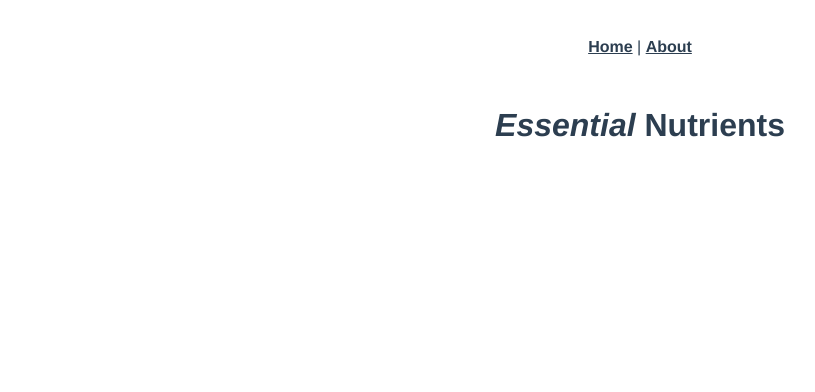
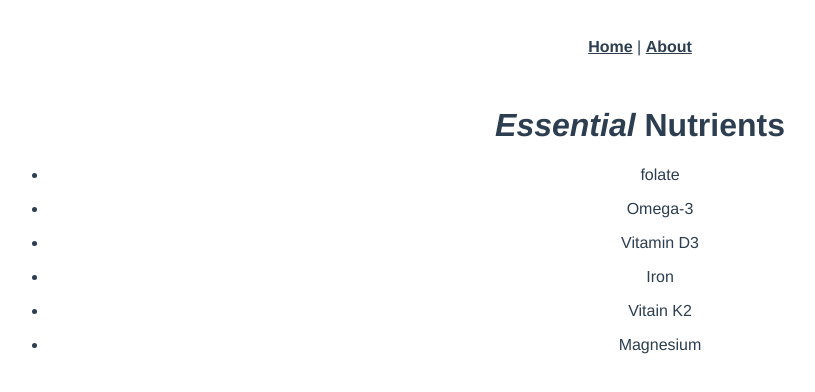
Before and after one commit to hope-andrew/ingredients, a Vue app: page /#/ingredients in a window 1280 px wide. Shown: the top 392 px of the page, without its empty margins (0-815 px from the left). Built offline with nearby package versions, Linux system fonts and the light colour scheme.

Commit message:
scafold initial Ingredients view

```diff
--- a/src/views/Ingredients.vue
+++ b/src/views/Ingredients.vue
@@ -1,11 +1,29 @@
 <template lang="html">
   <div>
     <h1><i> Essential</i> Nutrients</h1>
+    <ul>
+      <li v-for="ingredient in ingredientsList" :key="ingredient">
+        <p>{{ingredient}}</p>
+      </li>
+    </ul>
   </div>
 </template>
 
 <script>
 export default {
+  name: 'Ingredients',
+  data() {
+    return {
+      ingredientsList: [
+        'folate',
+        'Omega-3',
+        'Vitamin D3',
+        'Iron',
+        'Vitain K2',
+        'Magnesium',
+      ],
+    };
+  },
 };
 </script>
 
```
